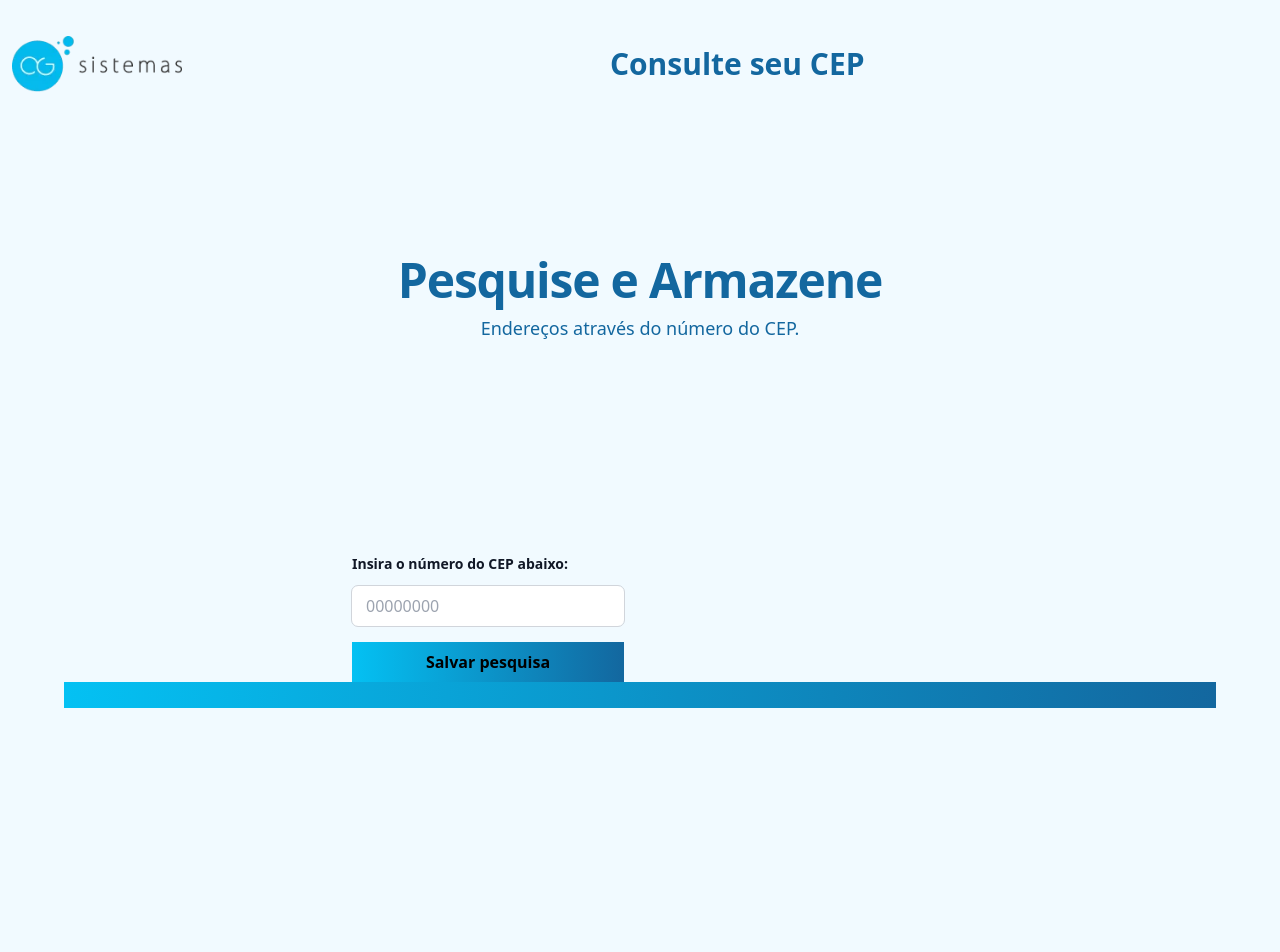
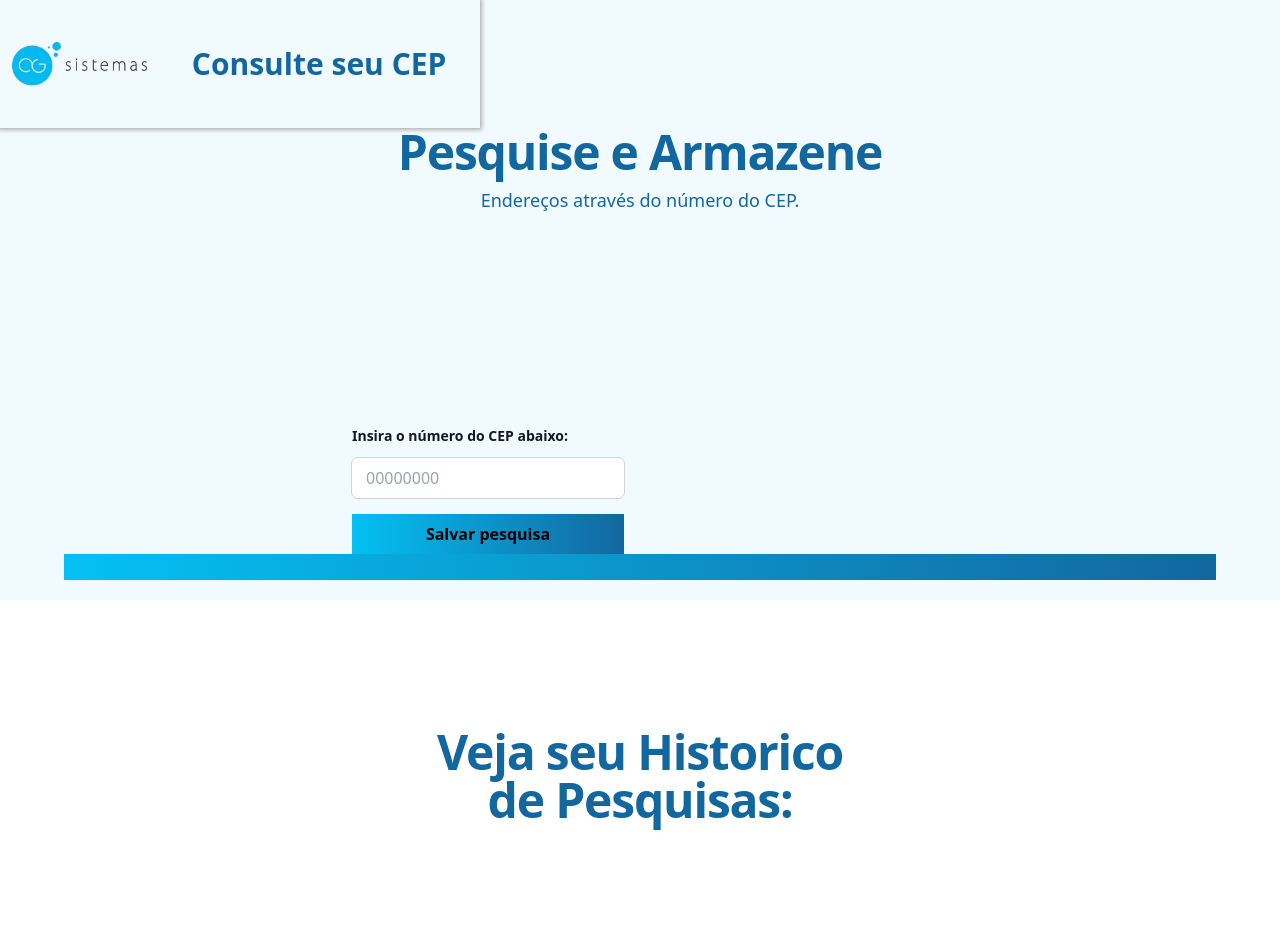
Before and after one commit to RodrigoNeoEx/frontChallenge, a React (Create React App) app: page / in a window 1280 px wide. Shown: the top 952 px of the page. Built offline with nearby package versions, Linux system fonts and the light colour scheme.

Commit message:
feat: minor adjust on header and hero layout, add headlessUI

```diff
--- a/package.json
+++ b/package.json
@@ -3,6 +3,7 @@
   "version": "0.1.0",
   "private": true,
   "dependencies": {
+    "@headlessui/react": "^2.2.0",
     "@reduxjs/toolkit": "^2.6.0",
     "@testing-library/dom": "^10.4.0",
     "@testing-library/jest-dom": "^6.6.3",
--- a/src/components/header/Header.tsx
+++ b/src/components/header/Header.tsx
@@ -1,6 +1,6 @@
 const Header = () => {
   return (
-    <header className="sm:h-32 h-20 bg-overall shadow-standard flex justify-between align-center">
+    <header className="sm:h-32 h-20 bg-overall shadow-standard flex justify-between align-center fixed z-10">
       <div className="px-3 content-center">
         <img
           src="/logo.webp"
--- a/src/components/hero/Hero.tsx
+++ b/src/components/hero/Hero.tsx
@@ -2,7 +2,7 @@ import InputSection from "../inputSection/InputSection";
 
 const Hero = () => {
   return (
-    <div className="bg-overall px-6 py-3 sm:py-32 lg:px-8 h-full">
+    <div className="bg-overall px-6 pt-24 pb-4 sm:py-32 lg:px-8 h-3/4">
       <div className="mx-auto max-w-2xl text-center">
         <h2 className="text-balance text-4xl font-semibold tracking-tight text-primary sm:text-5xl">Pesquise e Armazene</h2>
         <p className="mt-2 text-lg/8 text-primary">Endereços através do número do CEP.</p>
--- a/src/components/historyTable/HistoryTable.tsx
+++ b/src/components/historyTable/HistoryTable.tsx
@@ -5,7 +5,7 @@ const HistoryTable = () => {
   const cepList = useSelector((state: any) => state.cep.list);
 
   return (
-    <div className="bg-overall px-6 py-6 sm:py-32 lg:px-8">
+    <div className="px-6 py-4 sm:py-32 lg:px-8">
       <div className="mx-auto max-w-2xl text-center">
         <h2 className="text-balance text-4xl font-semibold tracking-tight text-primary sm:text-5xl">
           Veja seu Historico de Pesquisas:
--- a/src/components/inputSection/InputSection.tsx
+++ b/src/components/inputSection/InputSection.tsx
@@ -29,7 +29,7 @@ const InputSection = () => {
     const normalizedCep = normalizeCep(value);
 
     if (cepCache[normalizedCep]) {
-        setData(cepCache[normalizedCep]);  // <- Cache hit: usa direto o cache e não consulta API
+        setData(cepCache[normalizedCep]);
         return;
     }
 
@@ -61,8 +61,8 @@ const InputSection = () => {
   const alreadyExist = cepList.some((item: any) => normalizeCep(item.cep) === normalizeCep(value));
 
   return (
-    <div className="bg-overall px-6 sm:py-32 lg:px-8">
-      <form className="mx-auto mt-10 max-w-xl sm:mt-20" onSubmit={(e) => e.preventDefault()}>
+    <div className="px-6 sm:py-32 lg:px-8">
+      <form className="mx-auto mt-5 max-w-xl sm:mt-20" onSubmit={(e) => e.preventDefault()}>
         <div className="grid grid-cols-1 gap-x-8 gap-y-6 sm:grid-cols-2">
           <div>
             <label htmlFor="input-cep" className="block text-sm/6 font-semibold text-gray-900">
--- a/src/utils/saveAdress.ts
+++ b/src/utils/saveAdress.ts
@@ -28,8 +28,8 @@ export function saveAdress(
         enderecosSalvos.push(cepData);
         localStorage.setItem('enderecosSalvos', JSON.stringify(enderecosSalvos));
 
-        dispatch(addCep(cepData));  // 🔥 Atualiza Redux imediatamente
-        onSuccess(); // dispara o sucesso
+        dispatch(addCep(cepData));
+        onSuccess();
     } catch (error) {
         console.error("Erro ao salvar no LocalStorage", error);
     }
```
Also changed, not shown: 1 other file (tests, documents, lock files or other folders).
